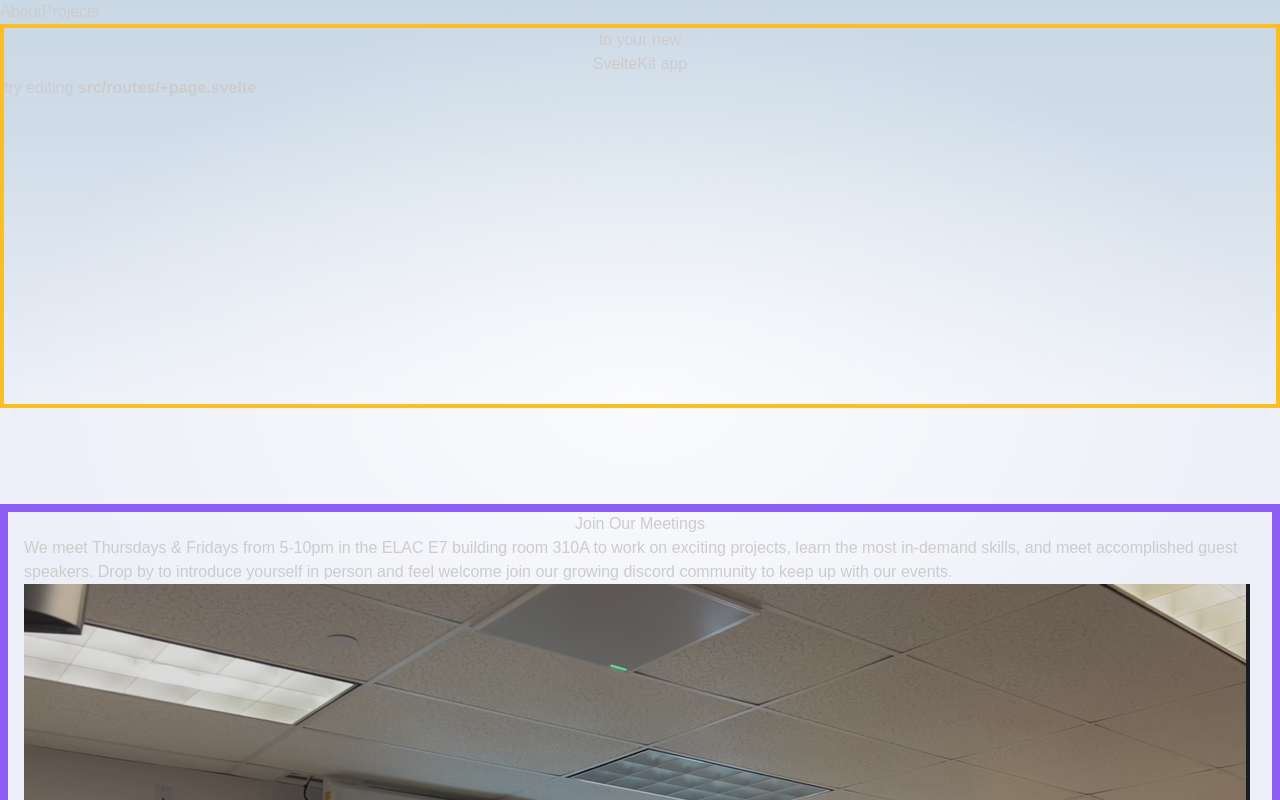
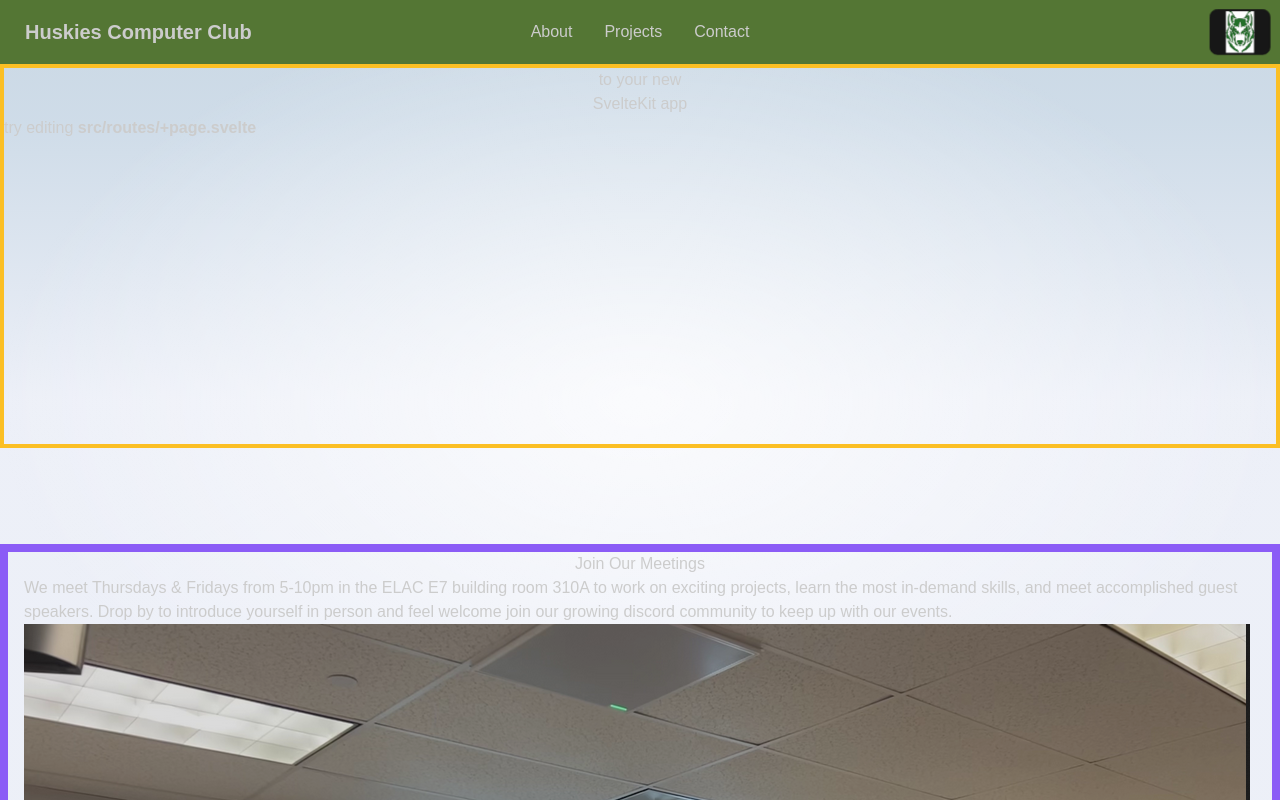
Before and after one commit to huskies-computer-club/huskies-club-site, a SvelteKit app: page / in a window 1280 px wide. Shown: the top 800 px of the page. Built offline with nearby package versions, Linux system fonts and the light colour scheme.

Commit message:
Adds website navigation (elac-styled)

```diff
--- a/src/routes/+layout.svelte
+++ b/src/routes/+layout.svelte
@@ -4,7 +4,7 @@
 	import '../app.css';
 </script>
 
-<div class="app">
+<div class="app" id="app">
 	<Header />
 
 	<main>
--- a/src/routes/Header.svelte
+++ b/src/routes/Header.svelte
@@ -1,18 +1,57 @@
 <script>
-	import { page } from '$app/stores';
-	import logo from '$lib/images/club-cartoon.png';
-	import github from '$lib/images/github.svg';
+	import logo from '$lib/images/elac-logo.svg';
 </script>
 
-<header>
+<header class="sticky top-0" id="nav">
 	<nav>
-		<ul class="flex border-l-rose-200">
-			<li>
-				<a href="/">About</a>
-			</li>
-			<li>
-				<a href="/">Projects</a>
-			</li>
-		</ul>
+		<div class="navbar bg-secondary">
+			<div class="navbar-start">
+				<div class="dropdown">
+					<label tabindex="0" class="btn btn-ghost lg:hidden">
+						<svg
+							xmlns="http://www.w3.org/2000/svg"
+							class="h-5 w-5"
+							fill="none"
+							viewBox="0 0 24 24"
+							stroke="currentColor"
+							><path
+								stroke-linecap="round"
+								stroke-linejoin="round"
+								stroke-width="2"
+								d="M4 6h16M4 12h8m-8 6h16"
+							/></svg
+						>
+					</label>
+					<ul
+						tabindex="0"
+						class="menu menu-sm dropdown-content mt-3 p-2 shadow bg-base-100 rounded-box w-52"
+					>
+						<li><a href="#about">About</a></li>
+						<li>
+							<a href="#projects">Projects</a>
+						</li>
+						<li><a href="#contact">Contact</a></li>
+					</ul>
+				</div>
+				<!-- href needs to be switched to root path -->
+				<a href="#app" class="btn btn-ghost normal-case text-xl">Huskies Computer Club</a>
+			</div>
+
+			<div class="navbar-center hidden lg:flex">
+				<ul class="menu menu-horizontal px-1">
+					<li><a href="#about">About</a></li>
+					<li>
+						<a href="#projects">Projects</a>
+					</li>
+					<li><a href="#contact">Contact</a></li>
+				</ul>
+			</div>
+
+			<div class="navbar-end">
+				<a href="#app" class="btn w-16 hidden lg:flex">
+					<img src={logo} class="w-full" alt="elac logo" />
+				</a>
+			</div>
+		</div>
 	</nav>
 </header>
```
